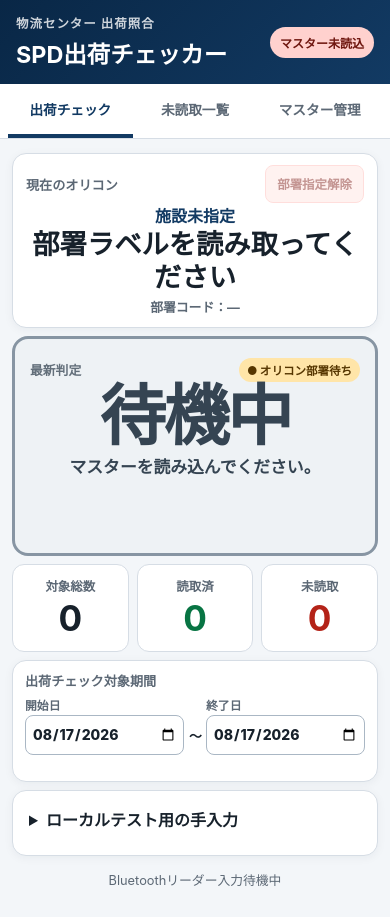
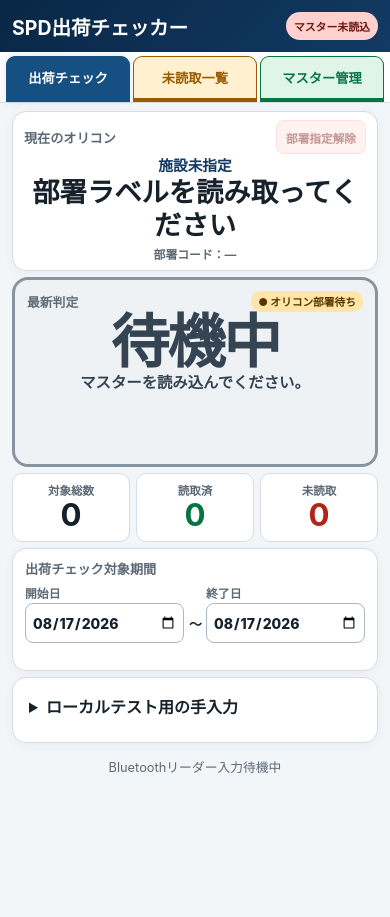
Before and after one commit to yamatak1225/SPDshukkachecker, a plain HTML site: page index.html in a window 390 px wide. After the commit the page ends 844 px from the top, so only its background shows below. Drawn offline with Linux system fonts and the light colour scheme.

Commit message:
Add files via upload

```diff
--- a/style.css
+++ b/style.css
@@ -63,23 +63,32 @@ button { touch-action: manipulation; }
   z-index: 10;
   display: grid;
   grid-template-columns: repeat(3, 1fr);
-  padding: 0 8px;
+  gap: 4px;
+  padding: 6px 8px 0;
   border-bottom: 1px solid var(--line);
   background: rgba(255,255,255,.96);
   backdrop-filter: blur(10px);
 }
 
 .tab-button {
-  min-height: 54px;
-  padding: 8px 4px;
-  border: 0;
-  border-bottom: 4px solid transparent;
-  color: var(--muted);
-  background: transparent;
+  min-height: 50px;
+  padding: 7px 4px;
+  border: 1px solid var(--tab-color);
+  border-bottom: 4px solid var(--tab-color);
+  border-radius: 9px 9px 0 0;
+  color: var(--tab-color);
+  background: var(--tab-background);
   font-size: clamp(.78rem, 3.5vw, .95rem);
   font-weight: 800;
 }
-.tab-button.is-active { border-bottom-color: var(--navy); color: var(--navy); }
+.tab-button[data-section="checkSection"] { --tab-color: #164f82; --tab-background: #e7f1fb; }
+.tab-button[data-section="unreadSection"] { --tab-color: #9a5b00; --tab-background: #fff1cf; }
+.tab-button[data-section="masterSection"] { --tab-color: #087443; --tab-background: #dff5e8; }
+.tab-button.is-active {
+  color: #fff;
+  background: var(--tab-color);
+  box-shadow: 0 -1px 8px rgba(9, 39, 70, .12);
+}
 
 main { width: min(100%, 900px); margin: 0 auto; padding: 14px 12px calc(28px + env(safe-area-inset-bottom)); }
 .screen { display: none; }
@@ -224,3 +233,42 @@ input[type="date"] {
   .period-inputs { max-width: none; }
   .section-heading-row { align-items: stretch; flex-direction: column; }
 }
+
+@media (max-width: 500px) {
+  .app-header {
+    gap: 8px;
+    min-height: 52px;
+    padding: calc(7px + env(safe-area-inset-top)) 12px 7px;
+  }
+  .app-header .eyebrow { display: none; }
+  .app-header h1 { font-size: clamp(1.08rem, 5vw, 1.25rem); white-space: nowrap; }
+  .status-badge { padding: 6px 8px; font-size: .68rem; }
+
+  .tab-bar { gap: 3px; padding: 4px 6px 0; }
+  .tab-button { min-height: 46px; padding: 5px 2px; font-size: clamp(.72rem, 3.4vw, .84rem); }
+
+  main { padding: 8px 12px calc(18px + env(safe-area-inset-bottom)); }
+  .card, .department-card, .manual-panel { margin-bottom: 6px; }
+
+  .department-card { padding: 8px 11px; }
+  .department-heading-row { min-height: 34px; }
+  .department-clear-button { min-height: 34px; padding: 4px 9px; font-size: .73rem; }
+  .facility-name { font-size: .92rem; }
+  .department-name { font-size: clamp(1.45rem, 7vw, 1.85rem); }
+  .department-code { font-size: .74rem; }
+
+  .result-panel { min-height: 190px; margin-bottom: 6px; padding: 10px 12px; border-width: 3px; }
+  .result-topline { min-height: 23px; }
+  .result-title { margin-bottom: 3px; font-size: clamp(2.6rem, 15vw, 4.6rem); }
+  .result-message { margin-bottom: 6px; font-size: .96rem; line-height: 1.2; }
+  .result-details { gap: 0; }
+  .result-details div { grid-template-columns: 6.6em 1fr; gap: 6px; padding-top: 3px; }
+  .result-details dt { font-size: .75rem; }
+  .result-details dd { font-size: .9rem; line-height: 1.2; }
+  .mode-status { padding: 3px 7px; font-size: .67rem; }
+
+  .count-grid { gap: 6px; margin-bottom: 6px; }
+  .count-card { padding: 8px 4px; border-radius: 10px; }
+  .count-card span { font-size: .72rem; }
+  .count-card strong { margin-top: 0; font-size: clamp(1.55rem, 8vw, 2.1rem); line-height: 1.15; }
+}
```
